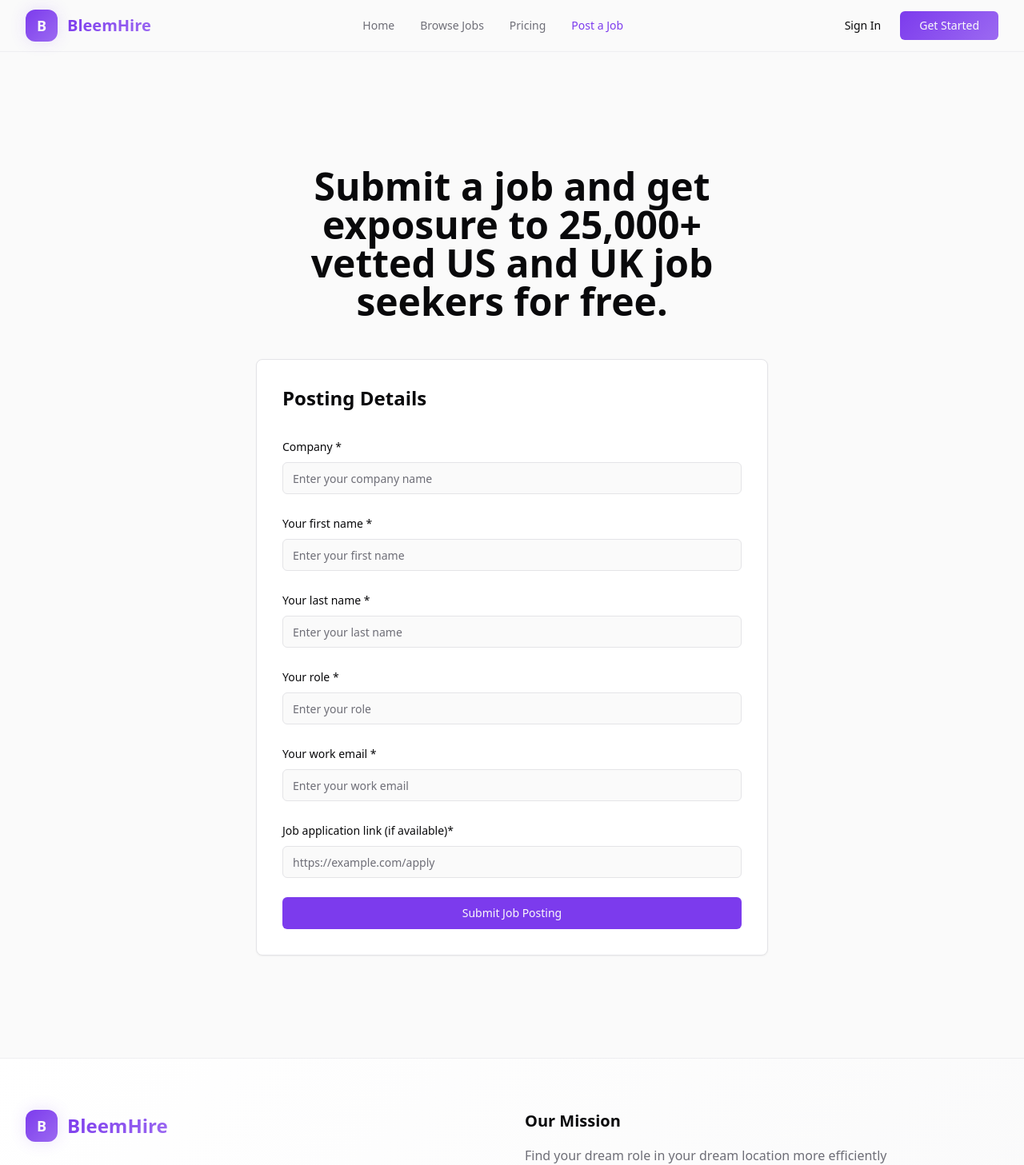
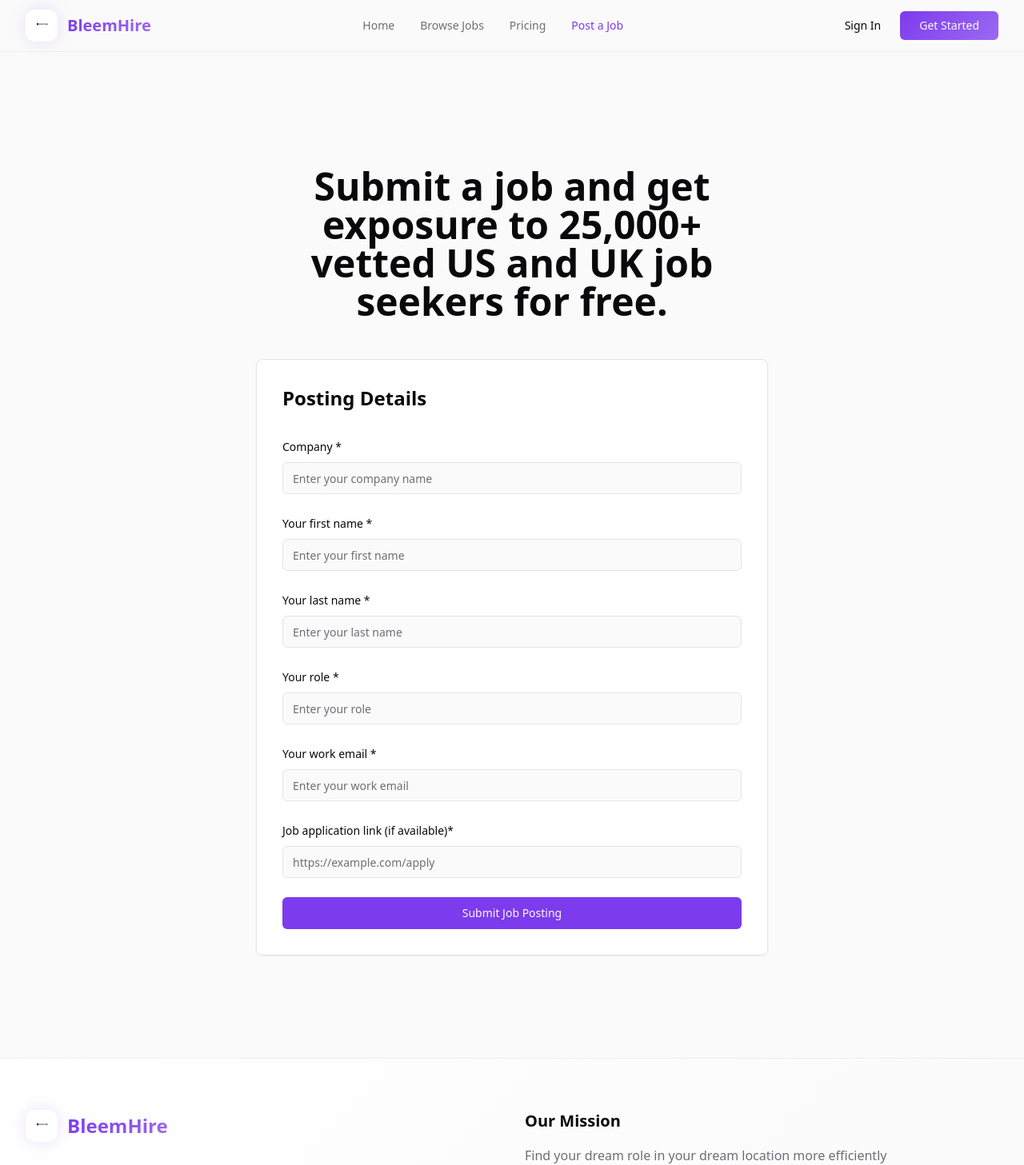
Before and after one commit to Isaacprogi/beem, a React (Vite) app: page /post-job in a window 1280 px wide. Shown: the top 1457 px of the page at 80% size. Built offline with nearby package versions, Linux system fonts and the light colour scheme.

Commit message:
Update logo
Replace the initial "B" with the company logo in the header and footer.

```diff
--- a/src/components/Footer.tsx
+++ b/src/components/Footer.tsx
@@ -5,8 +5,8 @@ export const Footer = () => {
         <div className="grid grid-cols-1 md:grid-cols-2 gap-8">
           <div>
             <div className="flex items-center space-x-3 mb-6">
-              <div className="h-10 w-10 rounded-xl bg-gradient-primary flex items-center justify-center shadow-glow">
-                <span className="text-primary-foreground font-bold text-lg">B</span>
+              <div className="h-10 w-10 rounded-xl bg-white flex items-center justify-center shadow-glow p-1">
+                <img src="/lovable-uploads/48260f4b-bc58-4d8f-b29e-556ddf902112.png" alt="BleemHire" className="w-full h-full object-contain" />
               </div>
               <span className="font-bold text-2xl bg-gradient-primary bg-clip-text text-transparent">
                 BleemHire
--- a/src/components/Header.tsx
+++ b/src/components/Header.tsx
@@ -11,8 +11,8 @@ export const Header = () => {
       <div className="container flex h-16 items-center justify-between">
         <Link to="/" className="flex items-center space-x-3 group">
           <div className="relative">
-            <div className="h-10 w-10 rounded-xl bg-gradient-primary flex items-center justify-center shadow-glow group-hover:shadow-xl transition-all">
-              <span className="text-primary-foreground font-bold text-lg">B</span>
+            <div className="h-10 w-10 rounded-xl bg-white flex items-center justify-center shadow-glow group-hover:shadow-xl transition-all p-1">
+              <img src="/lovable-uploads/48260f4b-bc58-4d8f-b29e-556ddf902112.png" alt="BleemHire" className="w-full h-full object-contain" />
             </div>
           </div>
           <span className="font-bold text-xl bg-gradient-primary bg-clip-text text-transparent">
```
Also changed, not shown: public/lovable-uploads/48260f4b-bc58-4d8f-b29e-556ddf902112.png (added).
